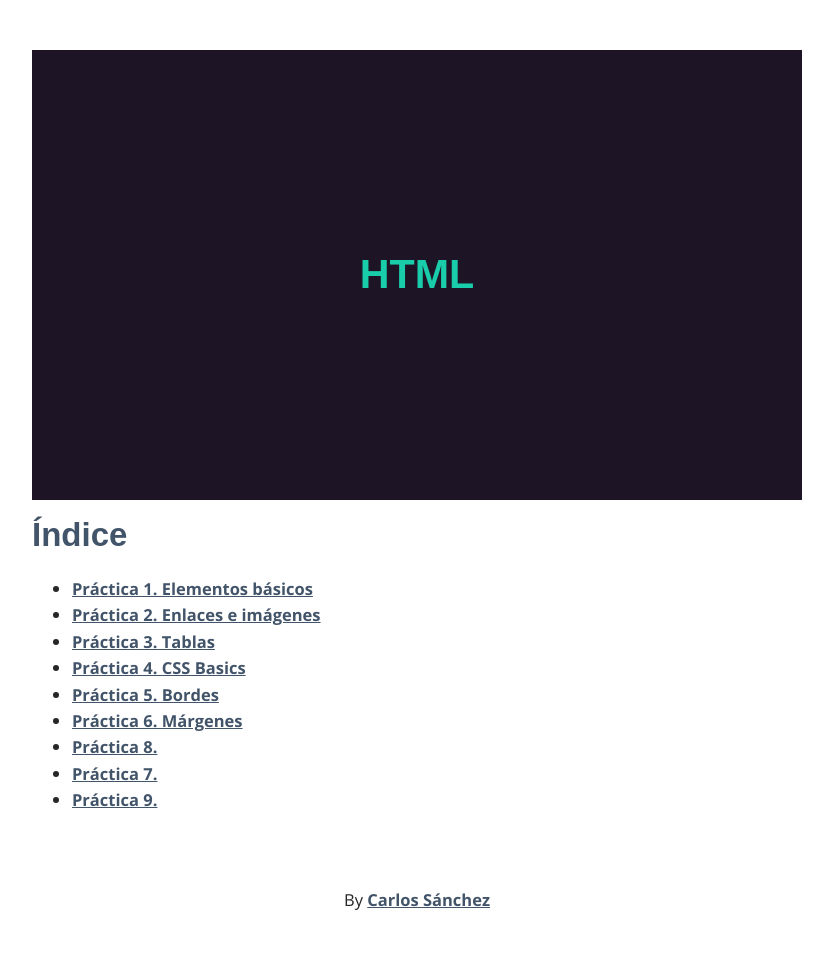
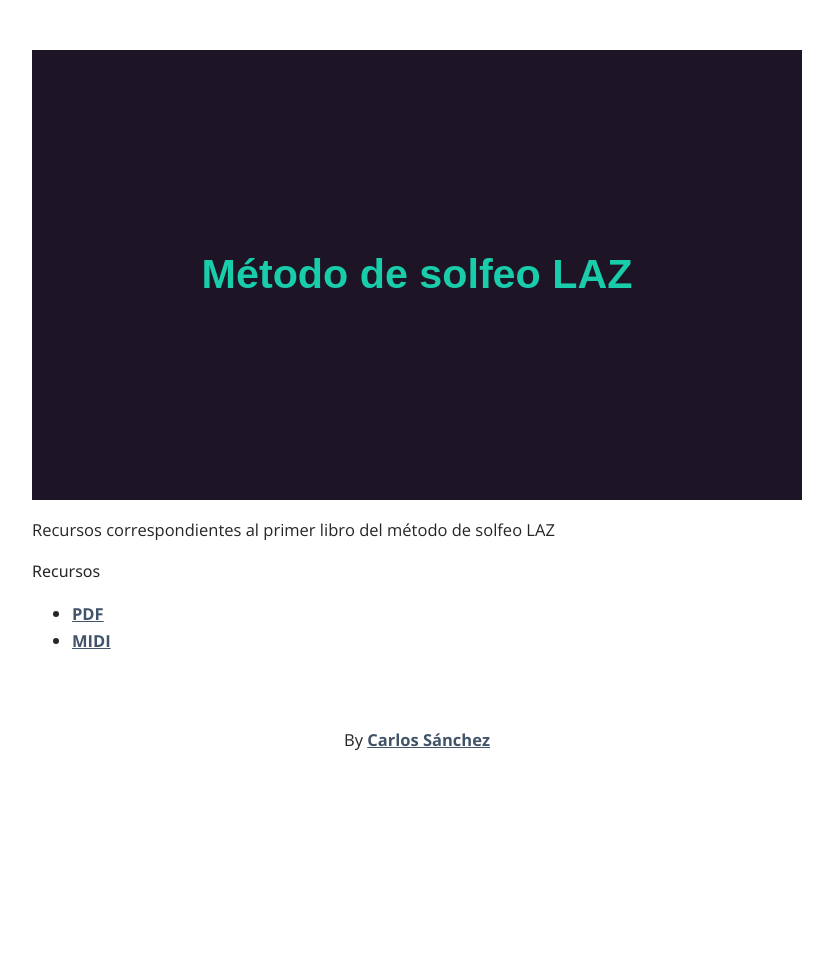
Before and after one commit to profesorasix/profesorasix.github.io, a Jekyll site: the page built from index.html, in a window 1280 px wide. Shown: the whole page, without its empty margins (223-1056 px from the left). Built offline with Jekyll 4.4.1, drawn with Linux system fonts in a browser that asks for light colours; some web fonts are replaced; after the commit the page ends 900 px from its top, so only the background shows below that.

Commit message:
Index updated

```diff
--- a/_config.yml
+++ b/_config.yml
@@ -1,12 +1,12 @@
 # Site Settings
-title: HTML
+title: Método de solfeo LAZ
 email: profesor.asix@gmail.com
 description: >
-  A guide to getting started with HTML.
+  Metodo de solfeo LAZ
 baseurl: ""
 url: "http://sorolla-jekyll.herokuapp.com"
 #twitter_username: taniarascia
-#github_username:  taniarascia
+github_username:  profesorasix
 # Build Settings
 sass:
   sass_dir: _sass
--- a/index.html
+++ b/index.html
@@ -4,16 +4,12 @@ layout: default
 <header>
   <h1><a href="{{ site.baseurl }}">{{ site.title }}</a></h1>
 </header>
-<h2>Índice</h2>
 
+<p>Recursos correspondientes al primer libro del método de solfeo
+LAZ</p>
+
+<h6>Recursos</h6>
 <ul>
-  <li><a href="{{site.baseurl}}/p1">Práctica 1. Elementos básicos</a></li>
-  <li><a href="{{site.baseurl}}/p2">Práctica 2. Enlaces e imágenes</a></li>
-  <li><a href="{{site.baseurl}}/p3">Práctica 3. Tablas</a></li>
-  <li><a href="{{site.baseurl}}/p4">Práctica 4. CSS Basics</a></li>
-  <li><a href="{{site.baseurl}}/p5">Práctica 5. Bordes</a></li>
-  <li><a href="{{site.baseurl}}/p6">Práctica 6. Márgenes</a></li>
-  <li><a href="{{site.baseurl}}/p7">Práctica 8.</a></li>
-  <li><a href="{{site.baseurl}}/p8">Práctica 7.</a></li>
-  <li><a href="{{site.baseurl}}/p9">Práctica 9.</a></li>
+  <li><a href="{{baseurl}}/solfeo-laz">PDF</a></li>
+  <li><a href="{{baseurl}}/solfeo-laz">MIDI</a></li>
 </ul>
```
